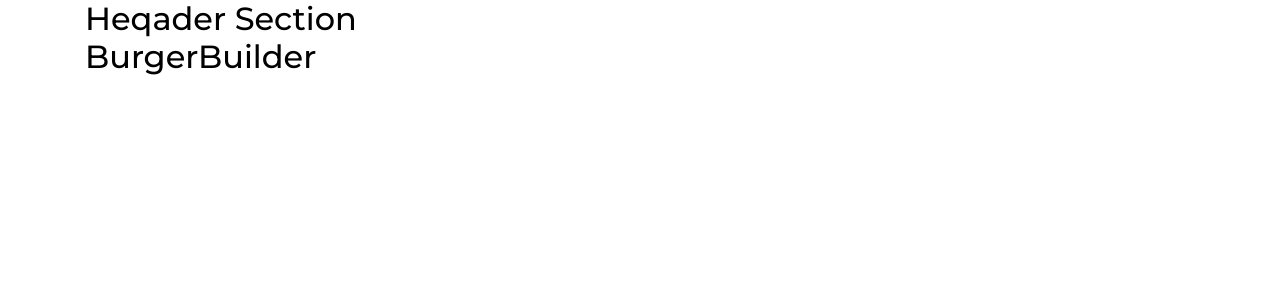
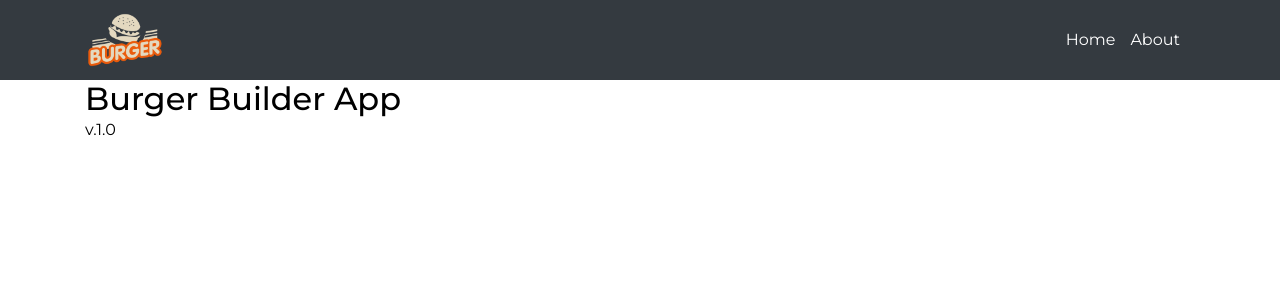
Before and after one commit to jakdev047/my-burger, a React (Create React App) app: page /about in a window 1280 px wide. Shown: the top 300 px of the page. Built offline with nearby package versions, Linux system fonts and the light colour scheme.

Commit message:
setup router

```diff
--- a/package.json
+++ b/package.json
@@ -11,6 +11,7 @@
     "react": "^16.13.1",
     "react-dom": "^16.13.1",
     "react-popper": "^2.2.3",
+    "react-router-dom": "^5.2.0",
     "react-scripts": "3.4.3",
     "reactstrap": "^8.6.0"
   },
--- a/src/App.js
+++ b/src/App.js
@@ -1,18 +1,19 @@
 import React from 'react';
+import { BrowserRouter } from "react-router-dom";
 
 // css
 import 'bootstrap/dist/css/bootstrap.min.css';
 import './assets/css/style.css';
 
-// pages
-import Header from './layer/Header/Header';
-import Home from './pages/Home';
+// router
+import AppRoute from './routes/AppRoute';
 
 function App() {
   return (
     <div className="App">
-      <Header />
-      <Home />
+      <BrowserRouter>
+        <AppRoute />
+      </BrowserRouter>
     </div>
   );
 }
--- a/src/assets/css/style.css
+++ b/src/assets/css/style.css
@@ -81,3 +81,17 @@ input{border: 1px solid transparent !important;}
     transition: opacity 0.3s 0.3s ease;
     opacity: 0;
 }
+
+/* Navigation */
+.navbar {padding: 0;}
+a.navbar-brand {
+    margin: 0;
+    padding: 0;
+}
+a.navbar-brand img {
+    width: 80px;
+}
+li.nav-item a {
+    color: #fff;
+    margin-right: 15px;
+}
--- /dev/null
+++ b/src/components/Navigation/Navigation.js
@@ -0,0 +1,29 @@
+import React, {useState} from 'react';
+import { NavLink } from 'react-router-dom';
+import { Collapse, Nav, Navbar, NavbarBrand, NavbarToggler, NavItem } from 'reactstrap';
+
+import logo from '../../assets/images/logo.png';
+
+export const Navigation = () => {
+
+    const [isOpen, setIsOpen] = useState(false);
+
+    const toggle = () => setIsOpen(!isOpen);
+
+    return (
+        <Navbar dark color="dark" expand="md">
+             <div className="container">
+                <NavbarBrand href="/">
+                    <img src={logo} alt="burger-builder"/>
+                </NavbarBrand>
+                <NavbarToggler onClick={toggle} />
+                <Collapse isOpen={isOpen} navbar>
+                    <Nav className="ml-auto" navbar>
+                        <NavItem><NavLink to="/">Home</NavLink></NavItem>
+                        <NavItem><NavLink to="/about">About</NavLink></NavItem>
+                    </Nav>
+                </Collapse>
+            </div>
+        </Navbar>
+    )
+};
--- a/src/layer/Header/Header.js
+++ b/src/layer/Header/Header.js
@@ -1,11 +1,10 @@
 import React, { Fragment } from 'react';
+import { Navigation } from '../../components/Navigation/Navigation';
 
 const Header = () => {
     return (
-        <Fragment className="header-section">
-            <div className="container">
-                <h2>Heqader Section</h2>
-            </div>
+        <Fragment>
+            <Navigation />
         </Fragment>
     )
 };
--- /dev/null
+++ b/src/pages/About.js
@@ -0,0 +1,12 @@
+import React from 'react'
+
+const About = () => {
+    return (
+        <div className="container">
+            <h2> Burger Builder App </h2>
+            <p>v.1.0</p>
+        </div>
+    )
+};
+
+export default About;
--- /dev/null
+++ b/src/pages/NotFound.js
@@ -0,0 +1,11 @@
+import React from 'react'
+
+const NotFound = () => {
+    return (
+        <div className="container text-center">
+            <h2 style={{fontSize:'72px',textAlign:'center'}}>404!</h2>
+        </div>
+    )
+};
+
+export default NotFound;
--- /dev/null
+++ b/src/routes/AppRoute.js
@@ -0,0 +1,30 @@
+import React, { Component,Fragment } from 'react';
+import { Switch,Route} from "react-router-dom";
+
+// pages
+import Home from '../pages/Home';
+import About from '../pages/About';
+import NotFound from '../pages/NotFound';
+import Header from '../layer/Header/Header';
+
+
+class AppRoute extends Component {
+
+  render() {
+    return (
+      <Fragment>
+
+        <Header />
+
+        <Switch>
+          <Route exact path='/' component={Home}/>
+          <Route exact path='/about' component={About}/>
+          <Route path='*' component={NotFound}/>
+        </Switch>
+
+      </Fragment>
+    )
+  }
+}
+
+export default  AppRoute;
```
Also changed, not shown: src/assets/images/logo.png (added), 1 other file (tests, documents, lock files or other folders).
